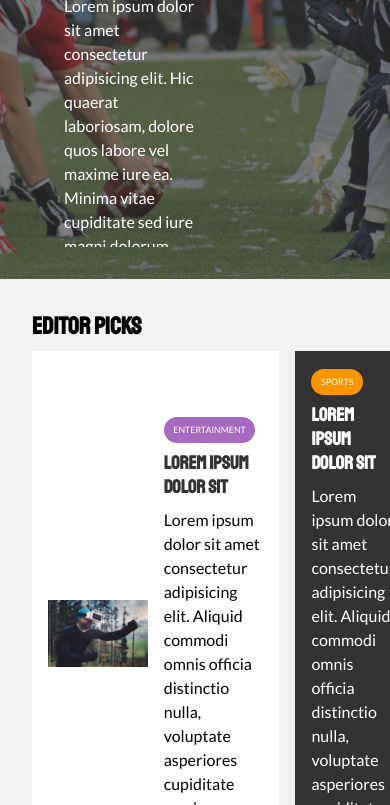
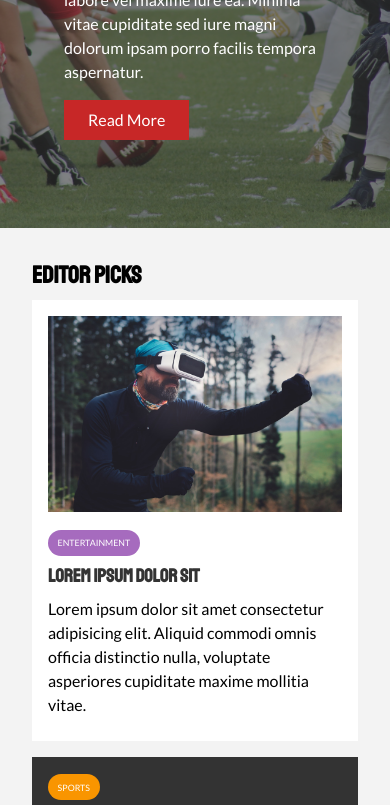
Before and after one commit to RehanY147/news-grid, a plain HTML site: page index.html in a window 390 px wide. Shown: the part 375-1180 px from the top of the page. Drawn offline with Linux system fonts and the light colour scheme.

Commit message:
Fixed a bug

```diff
--- a/index.html
+++ b/index.html
@@ -7,7 +7,7 @@
     <script src="https://kit.fontawesome.com/f6d28dcd00.js" crossorigin="anonymous"></script>
     <link href="https://fonts.googleapis.com/css2?family=Lato&family=Staatliches&display=swap" rel="stylesheet">
     <link rel="stylesheet" href="css/style.css">
-    <link rel="stylesheet" media="screen & (max-width: 768px)" href="css/mobile.css">
+    <link rel="stylesheet" media="screen and (max-width: 768px)" href="css/mobile.css">
     <link rel="shortcut icon" type="image/x-icon" href="favicon.ico">
     <title>NewsGrid | Latest News</title>
 </head>
```
